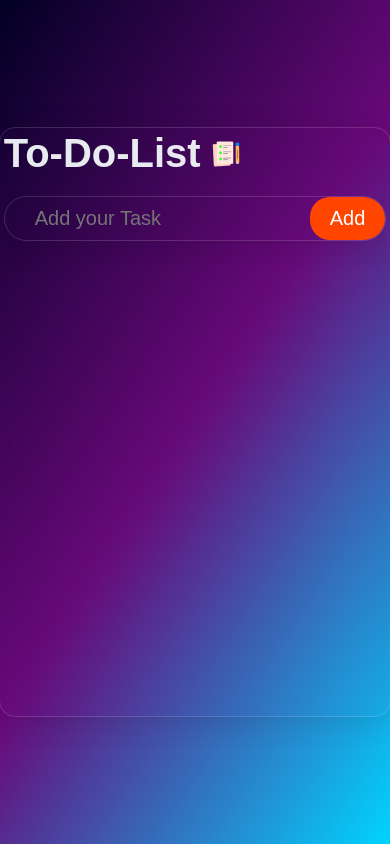
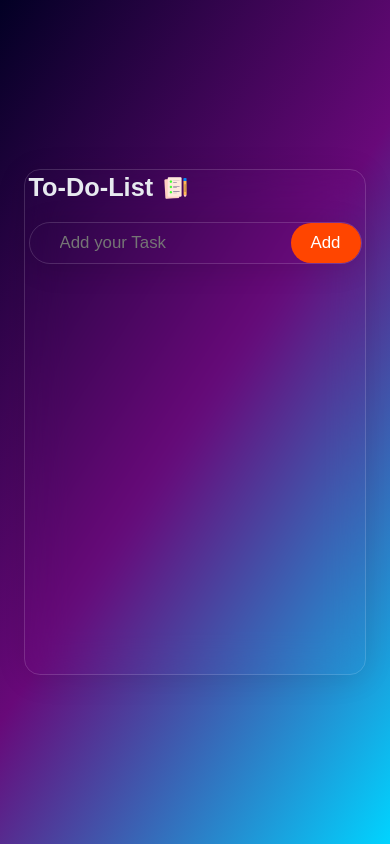
Before and after one commit to Soumencsit/TO-Do, a plain HTML site: page index.html in a window 390 px wide. Drawn offline with Linux system fonts and the light colour scheme.

Commit message:
Add files via upload

```diff
--- a/color.css
+++ b/color.css
@@ -1,22 +1,11 @@
 
 
-@media only screen and (max-width: 400px) {
-    *{
-        margin: 0;
-        padding: 0;
-        font-family: 'poppins',sans-serif;
-        box-sizing: border-box;
-        color: whitesmoke;
-        overflow: hidden;
+@media (max-width: 500px) {
 
-    }
-    /* body{
-        width: 100vw;
-        height: 100vh;
-    } */
+
     .container{
        height: 100vh;
-       min-width: 100vw;
+       width: 100vw;
 
         background: linear-gradient(123deg,#020024,#680979,#00d4ff);
 
@@ -30,16 +19,8 @@
     }
 
     .todo-app{
-
-
-
-        min-height: 70vh;
-        min-width: fit-content;
-
-
-
-        padding: 1%;
-
+        min-height: 60vh;
+        min-width: 50%;
         border-radius: 16px;
         box-shadow: 0 4px 30px rgba(0, 0, 0, 0.1);
         backdrop-filter: blur(19.4px);
@@ -55,23 +36,24 @@
         display: flex;
         align-items: center;
         margin-bottom: 20px;
-        font-size: 40px;
+        font-size: 3vmax;
     }
 
     #icon{
         margin-left: 10px;
 
-        width: 30px;
+        width: 3vmax;
     }
     .row{
 
         height: fit-content;
         width: 100%;
         display: flex;
-        /* justify-content: space-between; */
+
         justify-content: center;
         align-items: center;
-        border-radius: 16px;
+        flex-wrap: wrap;
+
         box-shadow: 0 4px 30px rgba(0, 0, 0, 0.1);
         backdrop-filter: blur(19.4px);
         -webkit-backdrop-filter: blur(19.4px);
@@ -86,7 +68,7 @@
         padding: 10px;
 
         flex:1;
-       font-size: 20px;
+       font-size: 2vmax;
         background-color: transparent;
 
         border: none;
@@ -101,7 +83,7 @@
         outline: none;
         padding: 10px 20px;
         border-radius: 20px;
-        font-size: 20px;
+        font-size: 2vmax;
         cursor: pointer;
        color: white;
         background-color: orangered;
--- a/style.css
+++ b/style.css
@@ -23,7 +23,7 @@ body {
 }
 
 .todo-app{
-    /* background-color: #fff; */
+
     border-radius: 20px;
     min-height: 40vh;
 
@@ -44,6 +44,7 @@ body {
     display: flex;
     align-items: center;
     margin-bottom: 20px;
+    font-size: 2vmax;
 }
 
 #icon{
@@ -52,11 +53,12 @@ body {
     width: 30px;
 }
 .row{
-
+    height: fit-content;
+    width: fit-content;
     display: flex;
     justify-content: space-between;
     align-items: center;
-    border-radius: 16px;
+    /* border-radius: 16px; */
     box-shadow: 0 4px 30px rgba(0, 0, 0, 0.1);
     backdrop-filter: blur(19.4px);
     -webkit-backdrop-filter: blur(19.4px);
@@ -68,12 +70,12 @@ body {
 }
 .row input{
 
-    padding: 10px;
+    padding: 5px;
 
     flex:1;
 
     background-color: transparent;
-
+   font-size: 1.5vmax;
     border: none;
     outline: none;
 
@@ -84,9 +86,9 @@ body {
 
     border: none;
     outline: none;
-    padding: 16px 50px;
+    padding: 10px 25px;
     border-radius: 20px;
-    font-size: 2vw;
+    font-size: 1.5vmax;
     cursor: pointer;
    color: white;
     background-color: orangered;
```
